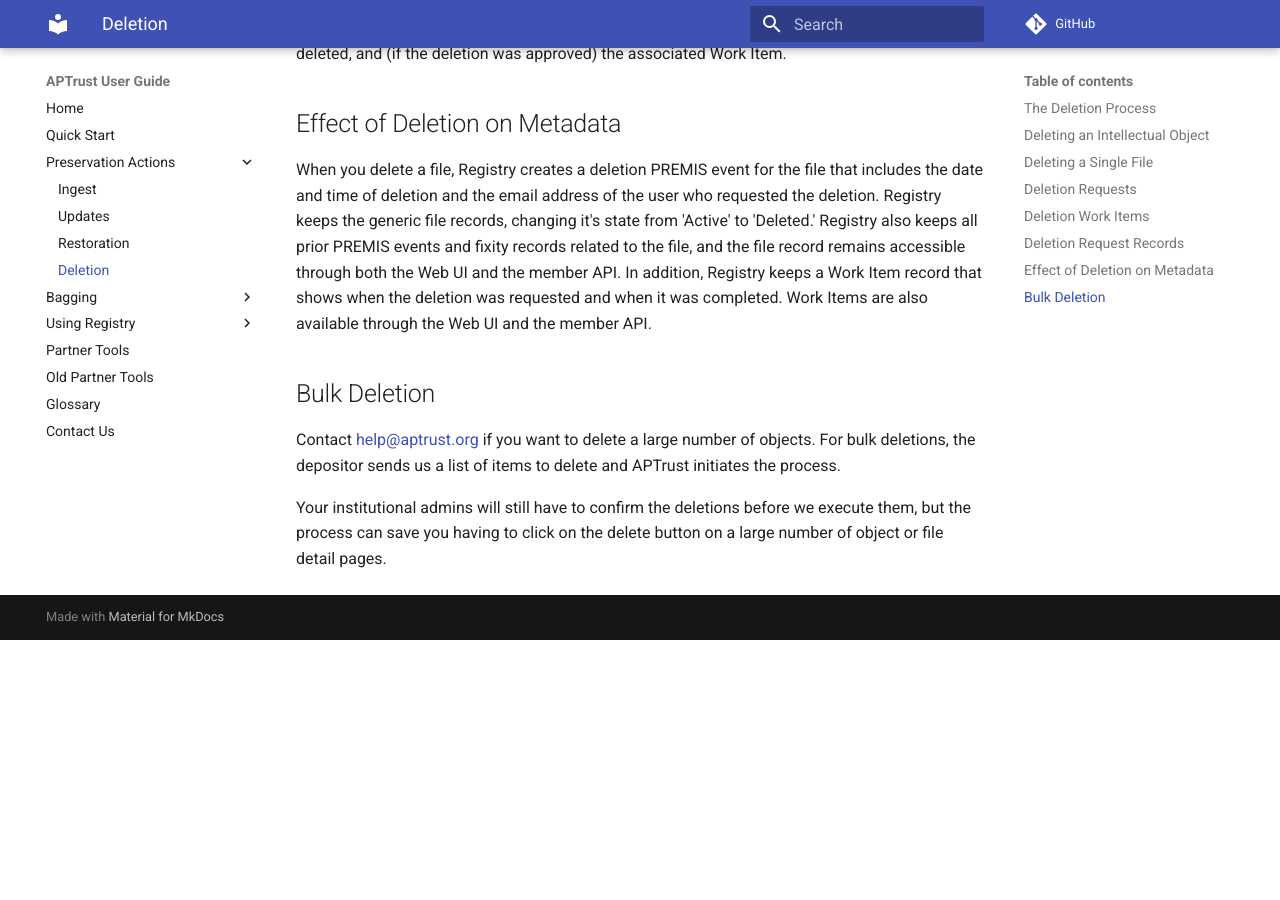
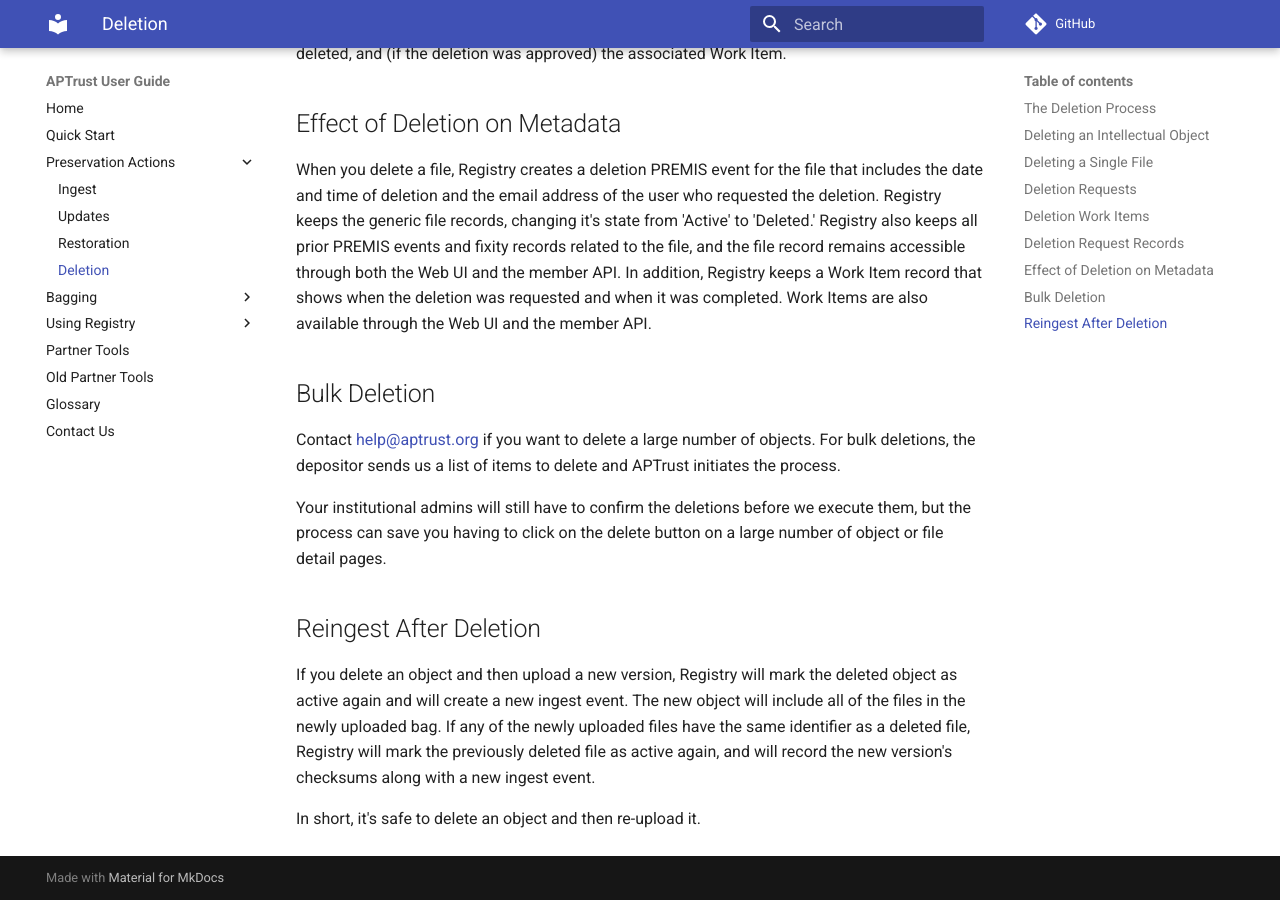
Before and after one commit to APTrust/userguide, an MkDocs documentation site: the page built from docs/preservation/deletion.md, in a window 1280 px wide and 900 px high, scrolled down 3740 px. Built offline with MkDocs 1.6.1 and Material for MkDocs 9.7.7, drawn with Linux system fonts in a browser that asks for light colours; comment, search, counter and statistics services are not loaded; before the commit the page ends 4380 px from its top, so only the background shows below that.

Commit message:
Documented object reingest. https://trello.com/c/NfSxzMD5

```diff
--- a/docs/preservation/deletion.md
+++ b/docs/preservation/deletion.md
@@ -70,3 +70,9 @@
 Contact help@aptrust.org if you want to delete a large number of objects. For bulk deletions, the depositor sends us a list of items to delete and APTrust initiates the process.
 
 Your institutional admins will still have to confirm the deletions before we execute them, but the process can save you having to click on the delete button on a large number of object or file detail pages.
+
+## Reingest After Deletion
+
+If you delete an object and then upload a new version, Registry will mark the deleted object as active again and will create a new ingest event. The new object will include all of the files in the newly uploaded bag. If any of the newly uploaded files have the same identifier as a deleted file, Registry will mark the previously deleted file as active again, and will record the new version's checksums along with a new ingest event.
+
+In short, it's safe to delete an object and then re-upload it.
```
